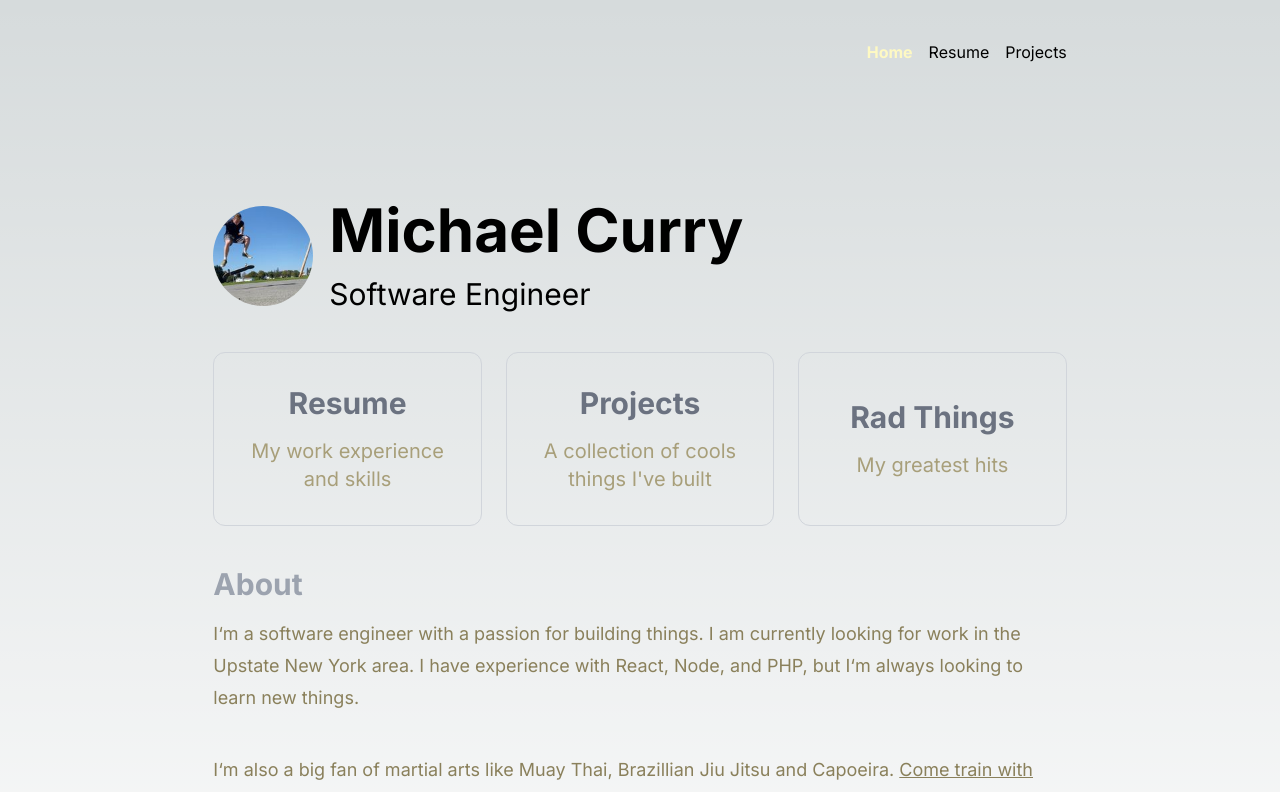
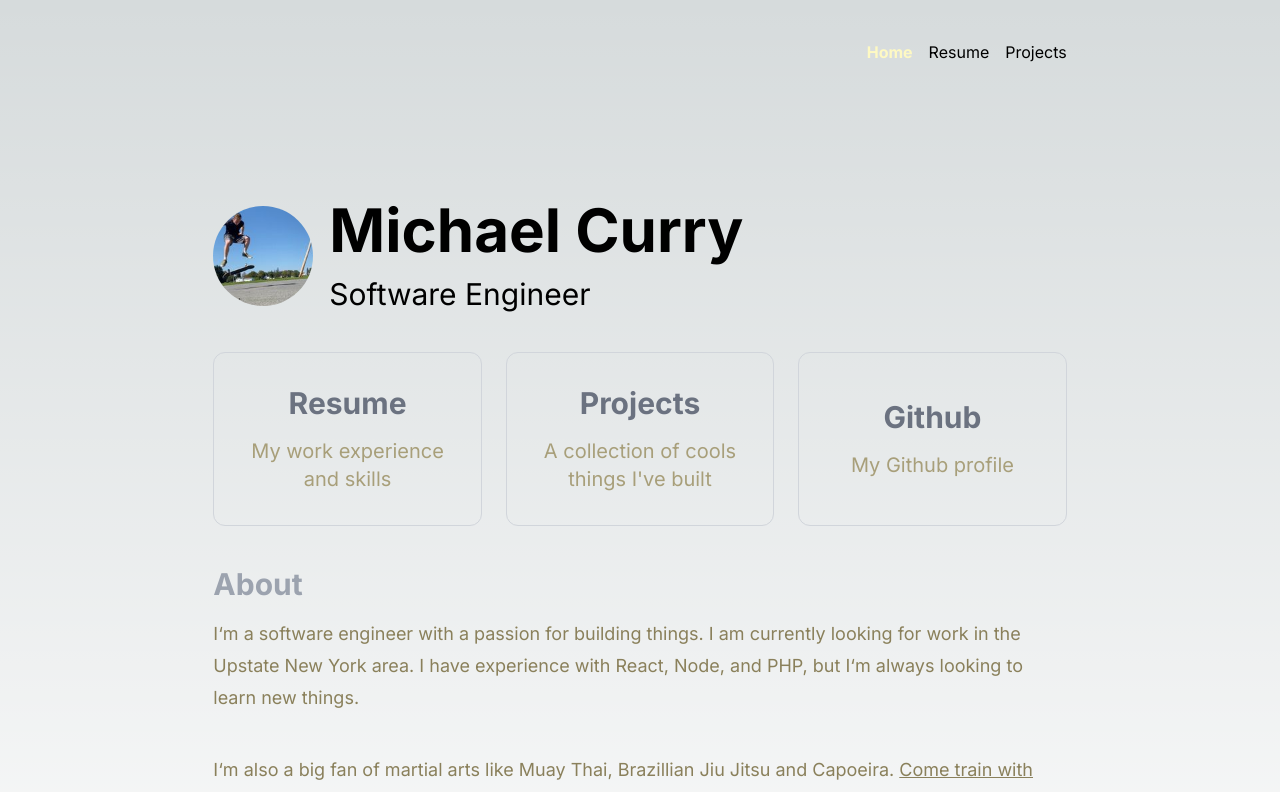
Before and after one commit to mikedubcurry/newsite-2024, a Next.js app: page / in a window 1280 px wide. Shown: the top 792 px of the page. Built offline with nearby package versions, Linux system fonts and the light colour scheme.

Commit message:
relative url for api request

```diff
--- a/src/app/page.tsx
+++ b/src/app/page.tsx
@@ -15,9 +15,10 @@ export default function Home() {
             description: "A collection of cools things I've built",
         },
         {
-            title: "Rad Things",
-            href: "/rad-things",
-            description: "My greatest hits",
+            title: "Github",
+            href: "https://github.com/mikedubcurry",
+            description: "My Github profile",
+            newTab: true
         },
     ]
     return (
@@ -31,7 +32,7 @@ export default function Home() {
             </div>
             <div className='flex md:flex-row flex-col justify-center items-stretch gap-6 h-full w-full'>
                 {cards.map((card, i) => (
-                    <Link href={card.href} key={i} className="group w-full md:w-1/3 rounded-xl border border-gray-300 hover:border-yellow-600 flex flex-col justify-center items-center gap-4 p-8 transition-all duration-300 hover:bg-blue-900 hover:scale-[103%] text-center">
+                    <Link href={card.href} key={i} target={card.newTab ? '_blank' : ''} className="group w-full md:w-1/3 rounded-xl border border-gray-300 hover:border-yellow-600 flex flex-col justify-center items-center gap-4 p-8 transition-all duration-300 hover:bg-blue-900 hover:scale-[103%] text-center">
                         <h2 className="text-gray-500 text-3xl font-bold group-hover:text-purple-400 transition-colors duration-300 group-hover:underline">{card.title}</h2>
                         <p className="text-xl text-copy-light group-hover:text-white transition-colors ">{card.description}</p>
                     </Link>
--- a/src/app/resume/page.tsx
+++ b/src/app/resume/page.tsx
@@ -20,7 +20,7 @@ type Resume = {
 }
 
 async function fetchResume() {
-    const res = await fetch('http://localhost:3000/api')
+    const res = await fetch('/api')
     const data = await res.json()
     return data as { resume: Resume }
 }
```
